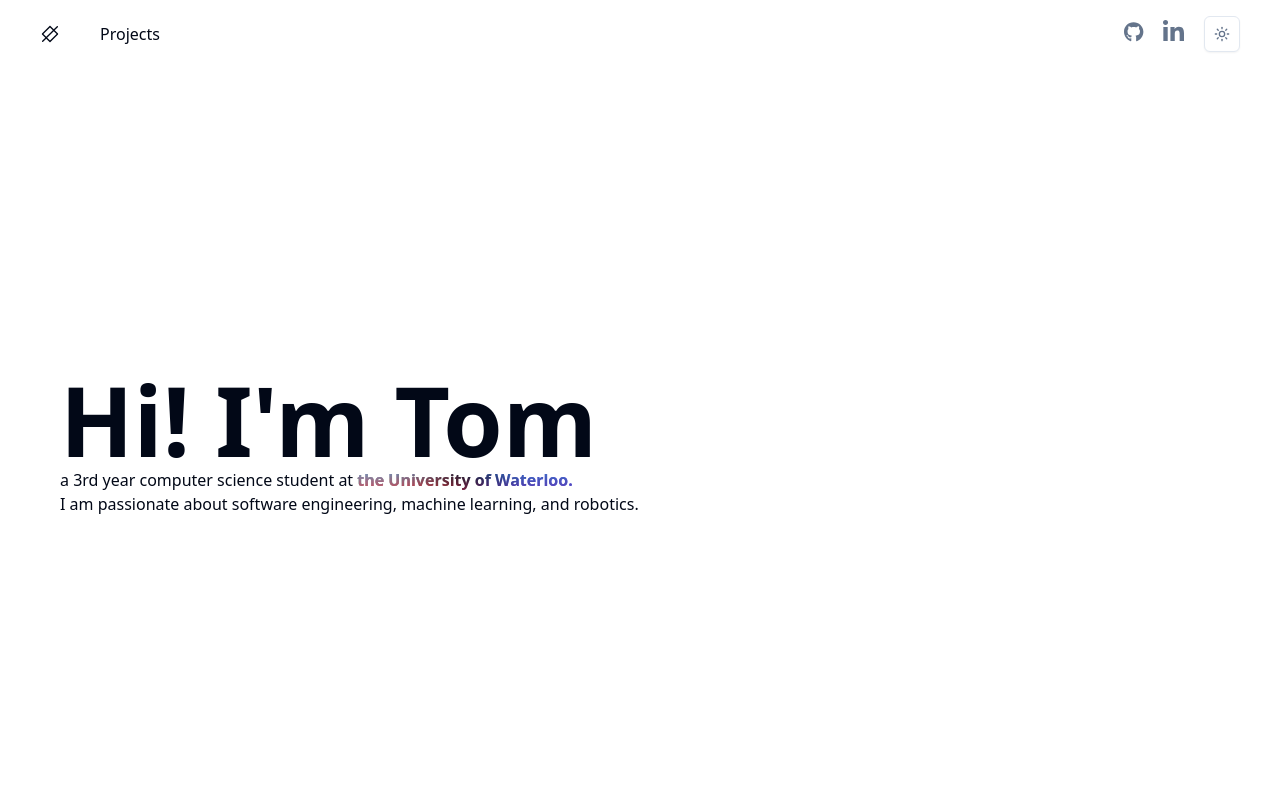
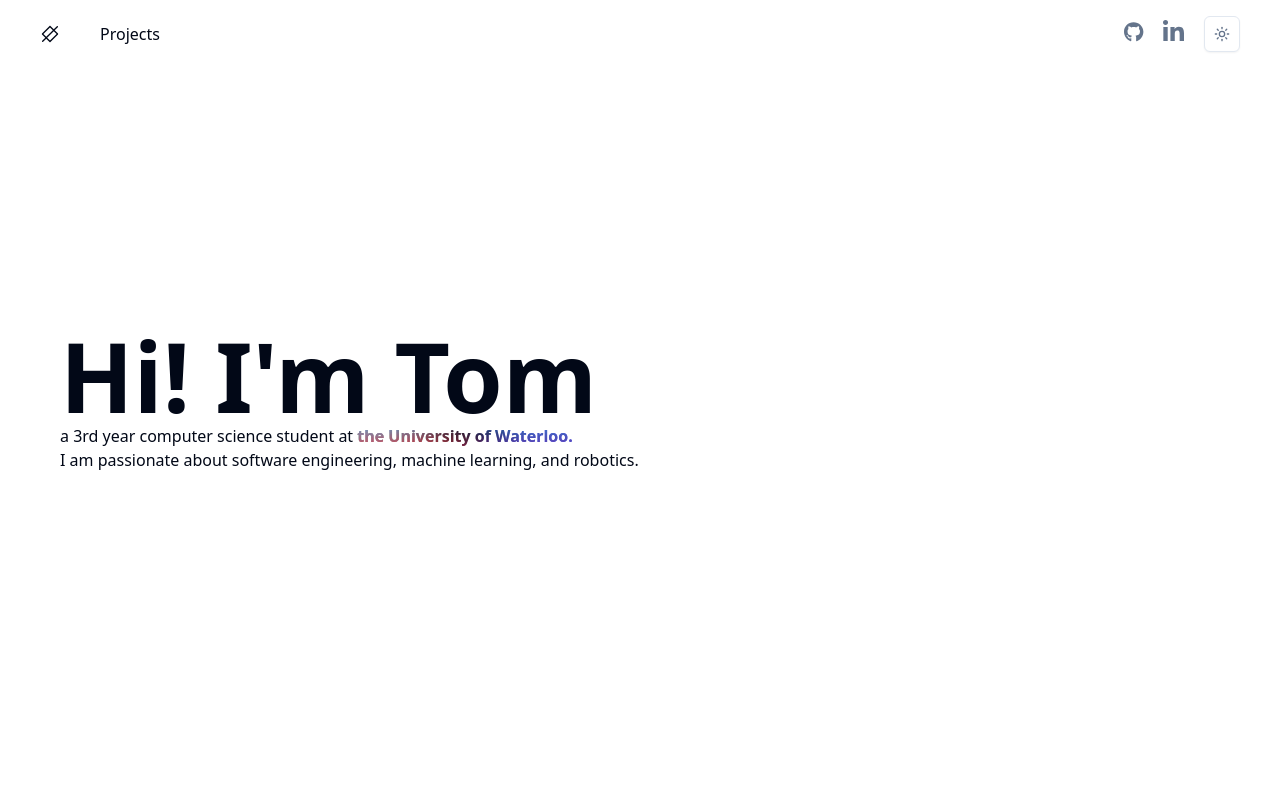
Before and after one commit to zxTomw/portfolio, a Next.js app: page / in a window 1280 px wide. Shown: the top 800 px of the page. Built offline with nearby package versions, Linux system fonts and the light colour scheme.

Commit message:
fixed nav

```diff
--- a/components/intro.tsx
+++ b/components/intro.tsx
@@ -7,7 +7,7 @@ import { Separator } from "@/components/ui/separator";
 export function Intro() {
   return (
     <div className="flex gap-14 items-center flex-wrap w-full py-12 px-12 sm:px-14 min-h-screen">
-      <div className="pb-12">
+      <div className="">
         <div className="flex justify-between gap-10 items-center flex-wrap">
           <InteractiveHeading />
         </div>
--- a/components/ui/navbar.tsx
+++ b/components/ui/navbar.tsx
@@ -8,7 +8,7 @@ export function Navbar() {
   return (
     <nav
       className="flex justify-between items-center top-0
-           py-4 sticky z-10 px-10 backdrop-blur-md w-full"
+           py-4 fixed z-10 px-10 backdrop-blur-md w-full"
     >
       <div className="flex gap-10 items-center">
         <Link href="/">
```
